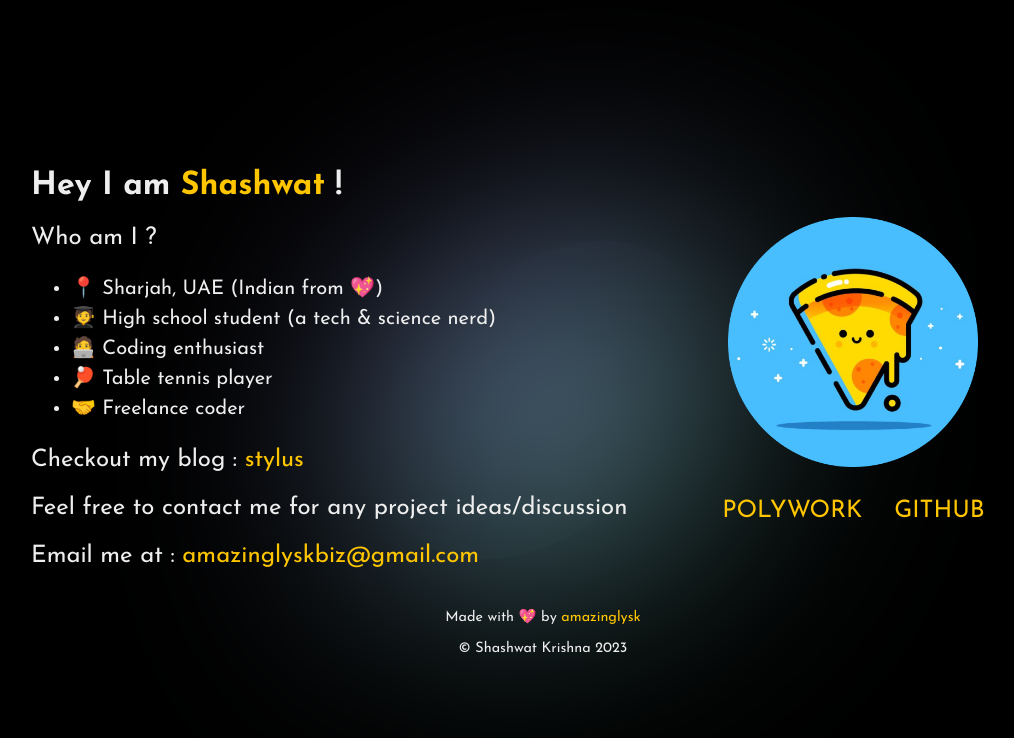
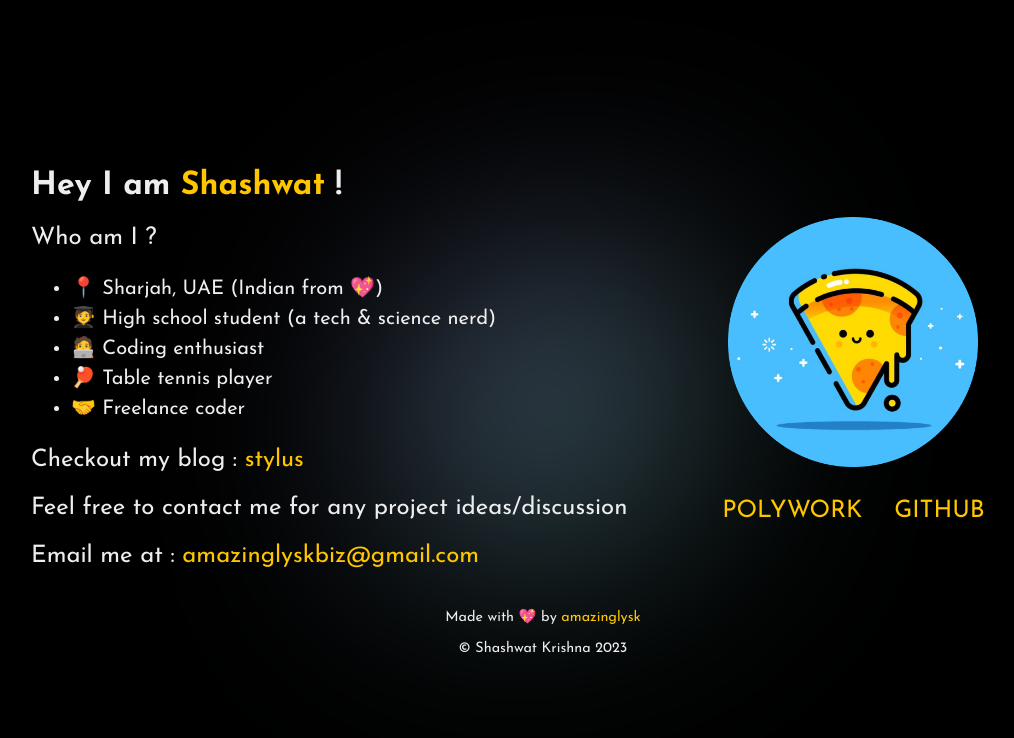
Before and after one commit to amazinglySK/site, a Next.js app: page / in a window 1280 px wide. Shown: the top 738 px of the page, without its empty margins (97-1111 px from the left). Built offline with nearby package versions, Linux system fonts and the light colour scheme.

Commit message:
Update Blob.module.css

```diff
--- a/components/Blob/Blob.module.css
+++ b/components/Blob/Blob.module.css
@@ -1,6 +1,6 @@
 .blob {
     background-color: white;
-    height: 20vmax;
+    height: 15vmax;
     aspect-ratio: 1;
     position: fixed;
     left: 50%;
```
